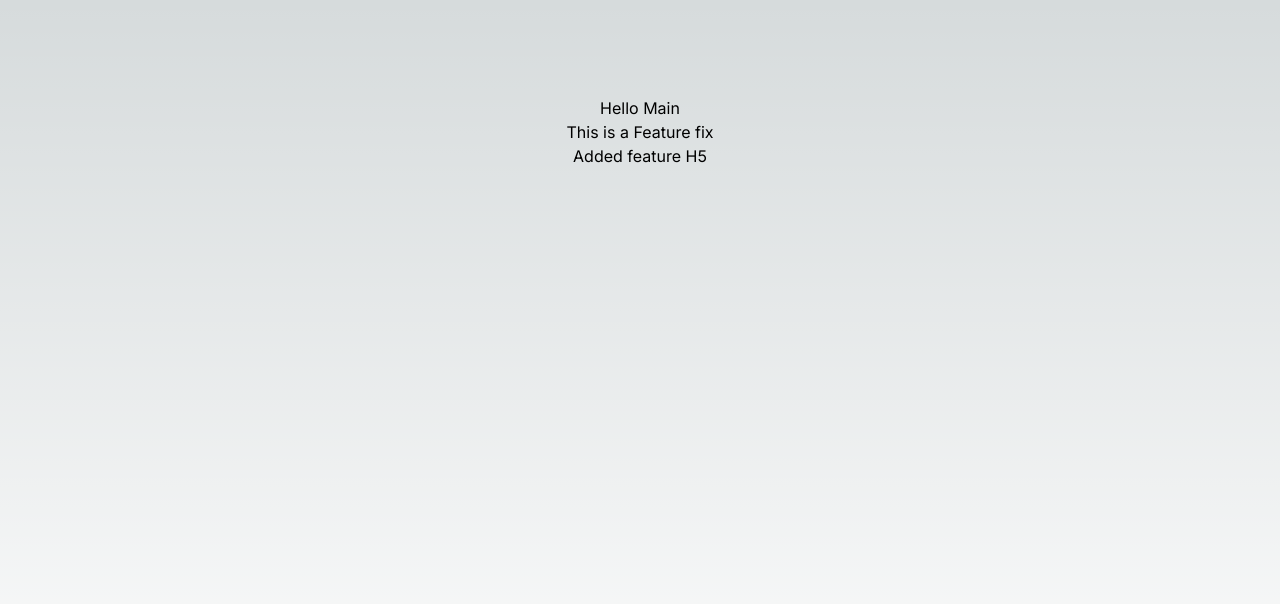
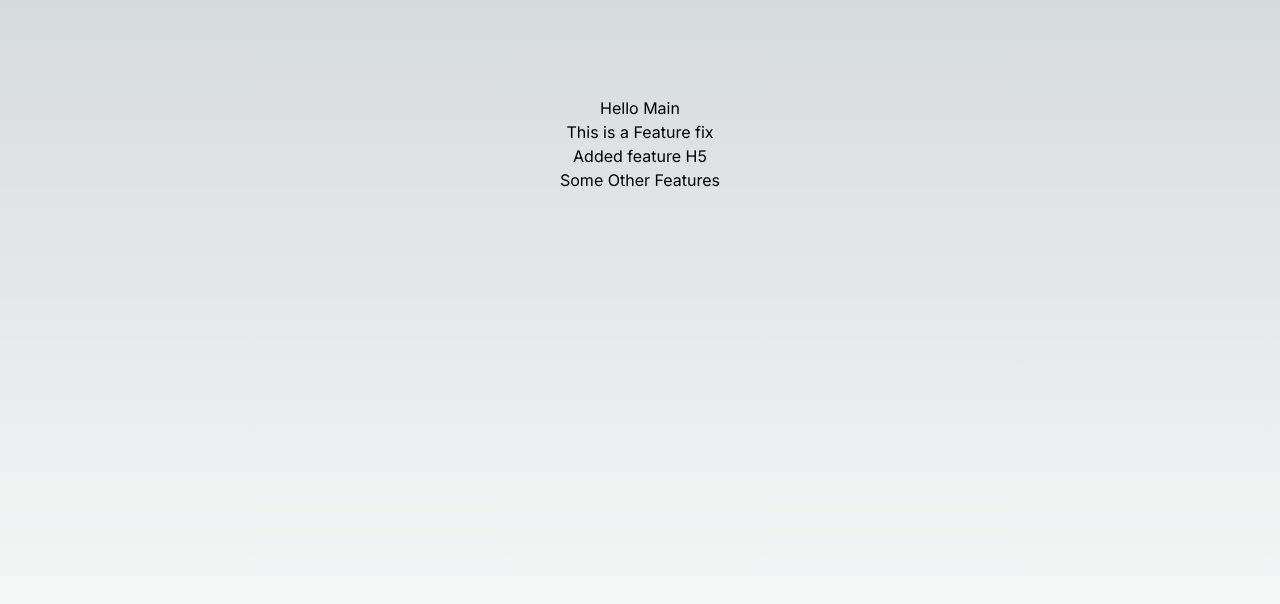
Before and after one commit to embashgit/branching-strategy, a Next.js app: page / in a window 1280 px wide. Shown: the top 604 px of the page. Built offline with nearby package versions, Linux system fonts and the light colour scheme.

Commit message:
save all

```diff
--- a/src/app/page.tsx
+++ b/src/app/page.tsx
@@ -6,6 +6,7 @@ export default function Home() {
      Hello Main
      <h3>This is a Feature fix</h3>
      <h5>Added feature H5</h5>
+     <h2>Some Other Features</h2>
     </main>
   )
 }
```
